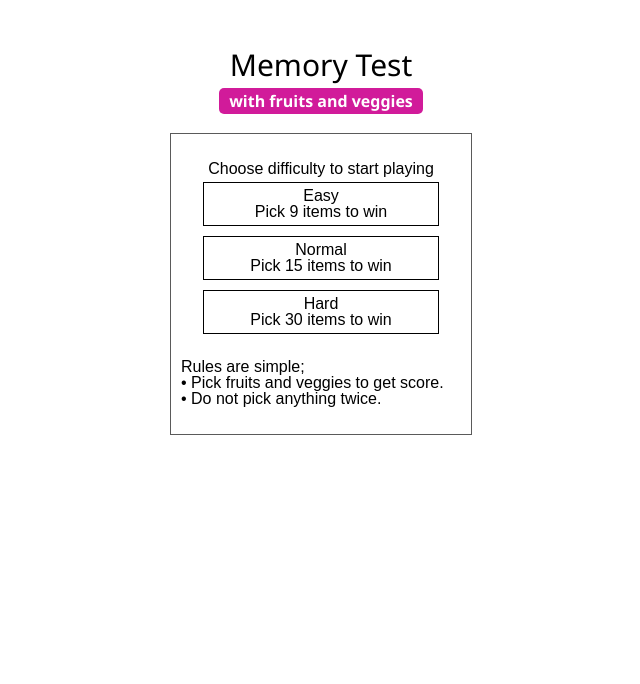
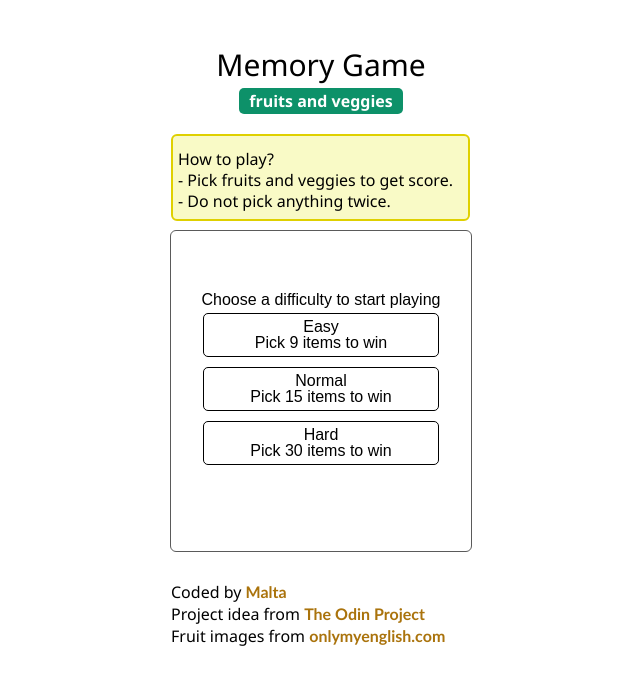
Before and after one commit to msafdaar/theOdinProject-javascript, a React app in the folder memory-game/: page / in a window 1280 px wide. Shown: the whole page, without its empty margins (319-959 px from the left). Built offline with nearby package versions, Linux system fonts and the light colour scheme.

Commit message:
add credits, update build

```diff
--- a/memory-game/public/index.html
+++ b/memory-game/public/index.html
@@ -24,7 +24,7 @@
       work correctly both with client-side routing and a non-root public URL.
       Learn how to configure a non-root public URL by running `npm run build`.
     -->
-    <title>Clock</title>
+    <title>Memory Game - Fruits and Veggies</title>
   </head>
   <body>
     <noscript>You need to enable JavaScript to run this app.</noscript>
--- a/memory-game/src/components/choose.js
+++ b/memory-game/src/components/choose.js
@@ -14,6 +14,8 @@ let ChooseScreen = (props)=>{
     mixedArray = mixedArray.filter(e => e !== arrayForRender[0]);
     //select 8 more fruits from mixed array
     arrayForRender = arrayForRender.concat(getUniqueRandoms(mixedArray,8));
+    //shuffle the array again
+    arrayForRender = getUniqueRandoms(arrayForRender,9)
 
     return <div className="chooseScreen">
     <div className="imagesContainer">
--- a/memory-game/src/components/memoryGame.js
+++ b/memory-game/src/components/memoryGame.js
@@ -86,7 +86,7 @@ const MemoryGame = ()=>{
                 console.log("Picked "+ choice)
                 let pickedFruits = gameData.pickedFruits.slice().concat(choice);
                 let availableFruits = gameData.availableFruits.filter(f => f !== choice);
-                setGameData({screen: "correct", pickedFruits, availableFruits})
+                setGameData({screen: "choose", pickedFruits, availableFruits})
 
 
             }
--- a/memory-game/src/components/start.js
+++ b/memory-game/src/components/start.js
@@ -2,7 +2,7 @@ import '../styles/start.css';
 let StartScreen = (props)=>{
     return <div className="startScreen">
     <div className="selection">
-    <p>Choose difficulty to start playing</p>
+    <p>Choose a difficulty to start playing</p>
     <div className="difficulty" data-difficulty= "easy" onClick={props.handler}>
     <div className="title">Easy</div>
     <div className="description">Pick  9 items to win</div>
@@ -16,9 +16,6 @@ let StartScreen = (props)=>{
     <div className="description">Pick 30 items to win</div>
     </div>
     </div>
-    <p>Rules are simple;</p>
-    <p>• Pick fruits and veggies to get score.</p>
-    <p>• Do not pick anything twice.</p>
     </div>
 }
 
--- a/memory-game/src/index.js
+++ b/memory-game/src/index.js
@@ -8,9 +8,23 @@ const root = ReactDOM.createRoot(document.getElementById('main'));
 root.render(
   <div>
   <div className='logo'>
-  <h1 className='logoTitle'>Memory Test</h1>
-  <p className='logoDescription'>with fruits and veggies</p>
+  <h1 className='logoTitle'>Memory Game</h1>
+  <p className='logoDescription'>fruits and veggies</p>
   </div>
+
+  <div className='rules'>
+    <p>How to play?</p>
+    <p>- Pick fruits and veggies to get score.</p>
+    <p>- Do not pick anything twice.</p>
+  </div>
+
 <MemoryGame></MemoryGame>
+
+  <div className='creditsContainer'>
+  <div className='credits'>Coded by <a target="_blank" href='https://malta-khan.github.io/'>Malta</a></div>
+  <div className='credits'>Project idea from <a target="_blank" href='https://www.theodinproject.com/lessons/node-path-javascript-memory-card'>The Odin Project</a></div>
+  <div className='credits'>Fruit images from <a target="_blank" href='https://onlymyenglish.com/fruits-and-vegetables-names/'>onlymyenglish.com</a></div>
+  </div>
+
   </div>
   );
--- a/memory-game/src/styles/ended.css
+++ b/memory-game/src/styles/ended.css
@@ -1,5 +1,6 @@
 .endedScreen{
     border: 2px solid rgb(180, 0, 0);
+    border-radius: 5px;
     width: 100%;
     height: 100%;
     display: flex;
--- a/memory-game/src/styles/index.css
+++ b/memory-game/src/styles/index.css
@@ -10,6 +10,7 @@ body{
     height: 300px;
     display: flex;
     font-family: sans-serif;
+    border-radius: 5px;
 }
 
 .logo{
@@ -30,6 +31,32 @@ body{
     font-size: 16px;
     border-radius: 5px;
     color: white;
-    background-color: rgb(209, 27, 154);
+    background-color: rgb(13, 145, 105);
     font-weight: bold;
 }
+
+.creditsContainer{
+    margin-top: 50px;
+}
+.credits{
+    padding: 3px 0;
+}
+
+.credits a{
+    color: rgb(170, 115, 12);
+    font-weight: bold;
+    font-family: Calibri;
+    text-decoration: none;
+}
+
+.rules{
+    background-color: rgb(249, 250, 198);
+    width: 95%;
+    padding: 10px 5px;
+    border-radius: 6px;
+    border: 2px solid rgb(223, 208, 0);
+    margin-bottom: 10px;
+}
+.rules p{
+    margin-top: 5px
+}
--- a/memory-game/src/styles/start.css
+++ b/memory-game/src/styles/start.css
@@ -1,10 +1,14 @@
 .startScreen{
     width: 100%;
+    height: 100%;
     padding: 10px;
     display: flex;
     flex-direction: column;
     justify-content: center;
     outline: 1px solid rgb(90, 90, 90);
+    background-color: white;
+    border-radius: 5px;
+
 }
 .startScreen .selection{
     display: flex;
@@ -16,11 +20,13 @@
 }
 .startScreen .difficulty{
     border: 1px solid #000;
+    border-radius: 5px;
     margin: 5px;
     padding: 5px;
     width: 80%;
 }
 
 .startScreen .difficulty:hover{
-    background-color: rgb(249, 250, 198);;
+    background-color: rgb(221, 221, 221);
+    font-weight: bold;
 }
--- a/memory-game/src/styles/winner.css
+++ b/memory-game/src/styles/winner.css
@@ -1,5 +1,6 @@
 .winnerScreen{
     border: 2px solid rgb(17, 161, 4);
+    border-radius: 5px;
     width: 100%;
     height: 100%;
     display: flex;
```
Also changed, not shown: index.html (+2 -1 lines), memory-game/public/logo192.png (deleted), memory-game/public/logo512.png (deleted).
